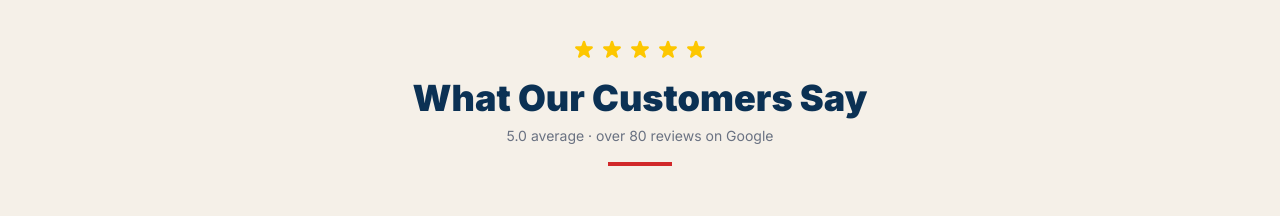
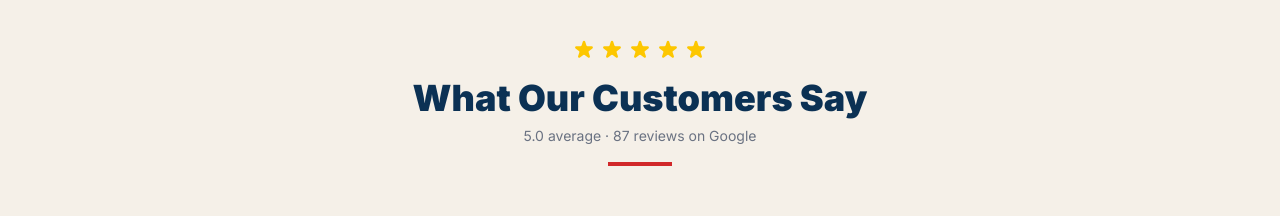
Before and after one commit to LibertyFootwear/liberty-footwear, a Next.js app: page / in a window 1280 px wide. Shown: the part 3600-3816 px from the top of the page. Built offline with nearby package versions, Linux system fonts and the light colour scheme; no server answers.

Commit message:
Pocet recenzi: over 80 -> 87

```diff
--- a/src/app/page.tsx
+++ b/src/app/page.tsx
@@ -295,7 +295,7 @@ export default function HomePage() {
               ))}
             </div>
             <h2 className="text-3xl lg:text-4xl font-black text-navy">{t.reviews.h2}</h2>
-            <p className="text-gray-500 mt-2 text-sm">5.0 average · over 80 reviews on Google</p>
+            <p className="text-gray-500 mt-2 text-sm">5.0 average · 87 reviews on Google</p>
             <div className="w-16 h-1 bg-red mx-auto mt-4" />
           </div>
           <div className="mt-12">
```
